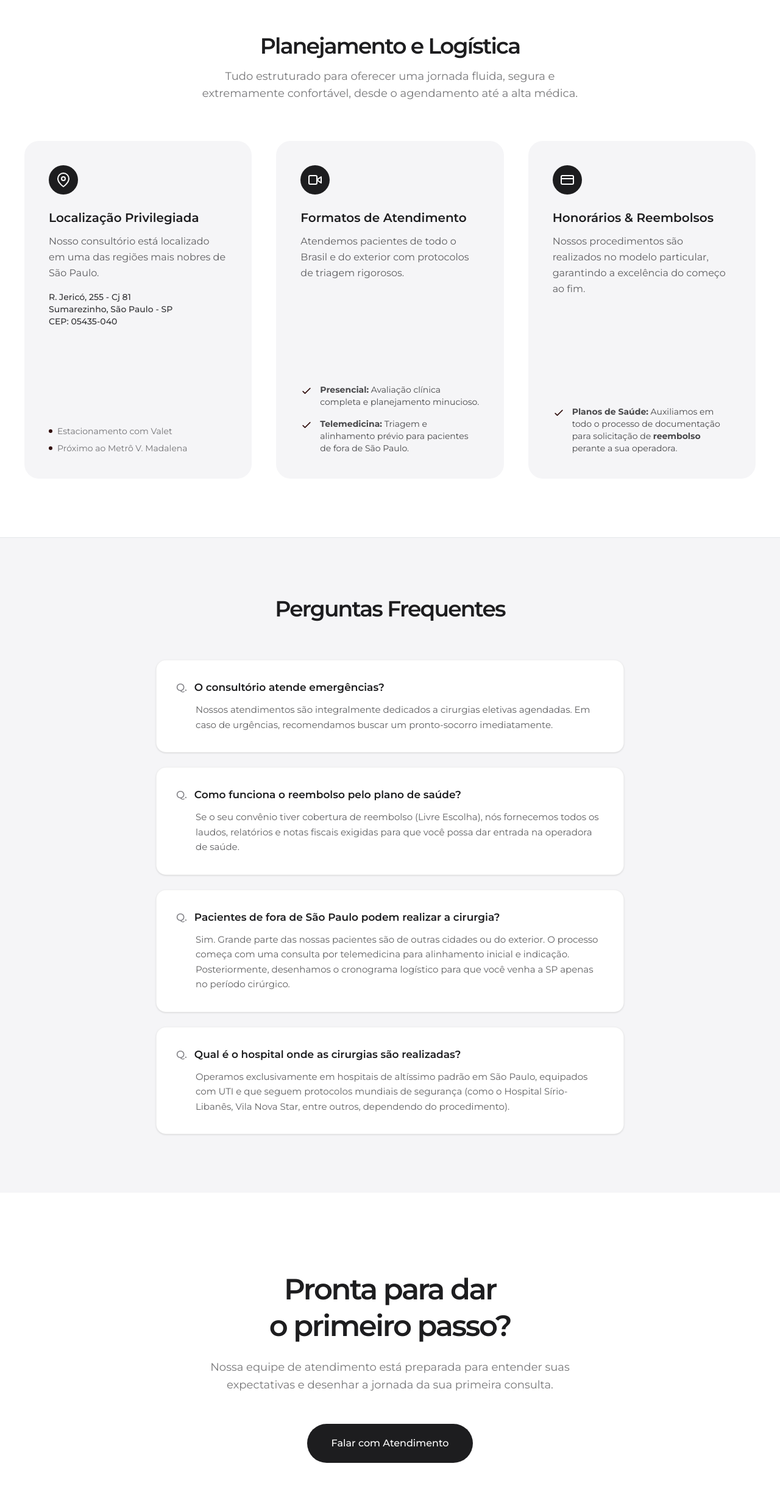
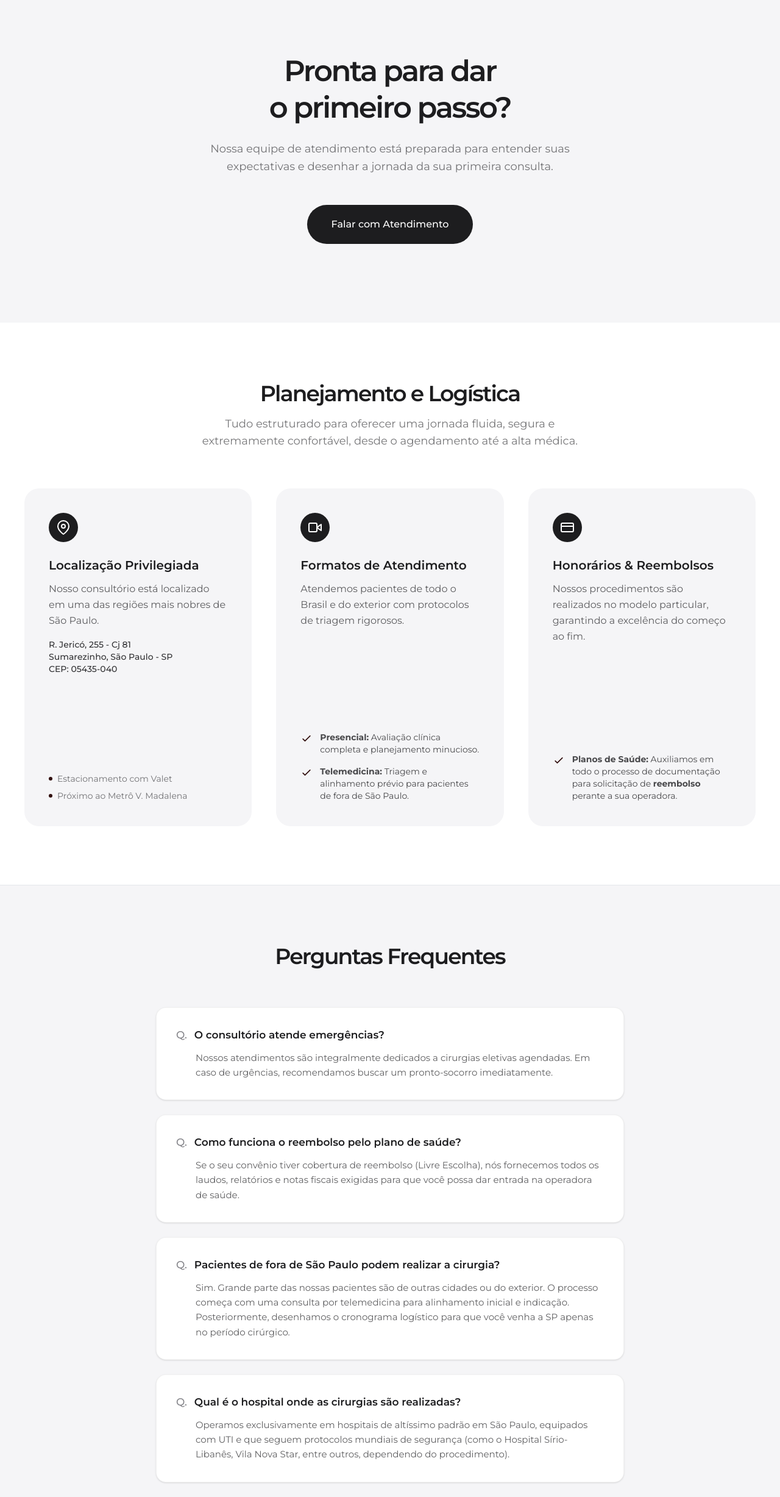
Before and after one commit to wardedrmario/site-institucional, a Next.js app: page /primeira-consulta in a window 1280 px wide. Shown: the part 3913-6368 px from the top of the page at 61% size. Built offline with nearby package versions, Linux system fonts and the light colour scheme; grey boxes are pictures that could not be loaded.

Commit message:
feat(ui): move final CTA above logistica

```diff
--- /dev/null
+++ b/move_cta.js
@@ -0,0 +1,20 @@
+const fs = require('fs');
+const path = 'src/app/primeira-consulta/page.tsx';
+let content = fs.readFileSync(path, 'utf8');
+
+const ctaRegex = /\s*\{\/\* 6\. FINAL CTA[\s\S]*?<\/section>/;
+const match = content.match(ctaRegex);
+
+if (match) {
+  const ctaBlock = match[0];
+  content = content.replace(ctaRegex, '');
+  content = content.replace('      {/* 4. INFORMAÇÕES PRÁTICAS & LOGÍSTICA */}', ctaBlock + '\n\n      {/* 4. INFORMAÇÕES PRÁTICAS & LOGÍSTICA */}');
+
+  // also change the bg color of CTA from bg-white to bg-[#f5f5f7] so it blends with Testimonials,
+  // or bg-white to contrast. The testimonials are currently bg-transparent?
+  // Let's just swap it exactly as it is.
+  fs.writeFileSync(path, content, 'utf8');
+  console.log("Moved CTA successfully");
+} else {
+  console.log("Regex not matched");
+}
--- a/src/app/primeira-consulta/page.tsx
+++ b/src/app/primeira-consulta/page.tsx
@@ -237,6 +237,31 @@ export default function PrimeiraConsulta() {
       <TestimonialsCarousel />
 
 
+
+
+      {/* 6. FINAL CTA (Soft & Elegant) */}
+      <section className="w-full bg-[#f5f5f7] py-24 md:py-32 px-6 text-center">
+
+        <div className="max-w-2xl mx-auto flex flex-col items-center">
+          <h2 className="text-4xl md:text-5xl font-semibold text-[#1d1d1f] mb-6 tracking-tighter leading-tight">
+            Pronta para dar <br/> o primeiro passo?
+          </h2>
+          <p className="text-[#1d1d1f]/60 text-[18px] mb-12 leading-relaxed">
+            Nossa equipe de atendimento está preparada para entender suas expectativas e desenhar a jornada da sua primeira consulta.
+          </p>
+
+          <button
+            onClick={() => {
+              setShowLeadForm(true);
+              window.scrollTo({ top: 0, behavior: 'smooth' });
+            }}
+            className="group relative inline-flex items-center justify-center gap-3 rounded-full bg-[#1d1d1f] px-10 py-5 text-[16px] font-medium text-white transition-all duration-300 ease-out hover:-translate-y-0.5 hover:shadow-[0_12px_24px_rgba(0,0,0,0.12)] active:scale-[0.98]"
+          >
+            Falar com Atendimento
+          </button>
+        </div>
+      </section>
+
       {/* 4. INFORMAÇÕES PRÁTICAS & LOGÍSTICA */}
       <section className="w-full bg-white py-24 px-6 border-t border-gray-100">
         <div className="max-w-[1200px] mx-auto">
@@ -356,29 +381,6 @@ export default function PrimeiraConsulta() {
         </div>
       </section>
 
-      {/* 6. FINAL CTA (Soft & Elegant) */}
-      <section className="w-full bg-white py-24 md:py-32 px-6 text-center">
-
-        <div className="max-w-2xl mx-auto flex flex-col items-center">
-          <h2 className="text-4xl md:text-5xl font-semibold text-[#1d1d1f] mb-6 tracking-tighter leading-tight">
-            Pronta para dar <br/> o primeiro passo?
-          </h2>
-          <p className="text-[#1d1d1f]/60 text-[18px] mb-12 leading-relaxed">
-            Nossa equipe de atendimento está preparada para entender suas expectativas e desenhar a jornada da sua primeira consulta.
-          </p>
-
-          <button
-            onClick={() => {
-              setShowLeadForm(true);
-              window.scrollTo({ top: 0, behavior: 'smooth' });
-            }}
-            className="group relative inline-flex items-center justify-center gap-3 rounded-full bg-[#1d1d1f] px-10 py-5 text-[16px] font-medium text-white transition-all duration-300 ease-out hover:-translate-y-0.5 hover:shadow-[0_12px_24px_rgba(0,0,0,0.12)] active:scale-[0.98]"
-          >
-            Falar com Atendimento
-          </button>
-        </div>
-      </section>
-
       {/* 7. RODAPÉ INSTITUCIONAL */}
       <footer className="w-full bg-[#1d1d1f] py-12 px-6 text-center text-white/50 text-xs">
         <div className="max-w-3xl mx-auto flex flex-col items-center gap-4">
```
